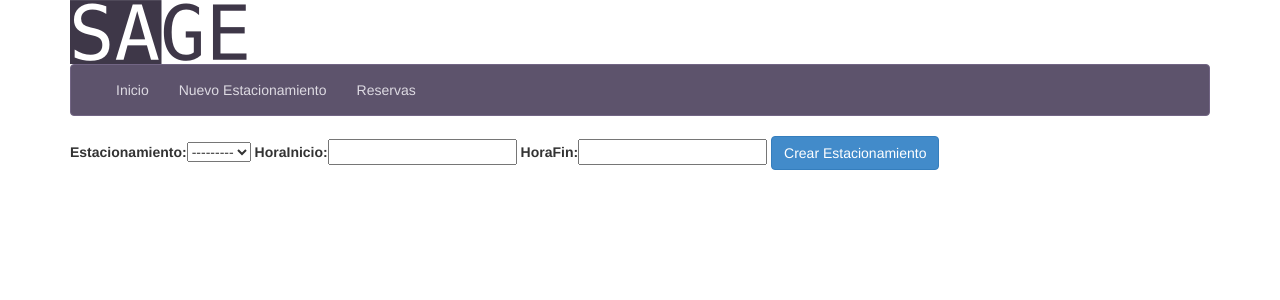
After one commit to ShadowManu/SAGE, a Django app: page /nueva_reserva/ in a window 1280 px wide. The commit adds this page. Shown: the top 300 px of the page. Run offline with Django 3.2, Linux system fonts and the light colour scheme; data comes from the database, SQL or seed files in the repository; both versions use the stored data as it was after the commit; some libraries are stand-ins or nearby versions.

Commit message:
Sistema de reservas por puesto

```diff
--- a/estacionamientos/admin.py
+++ b/estacionamientos/admin.py
@@ -1,4 +1,6 @@
 from django.contrib import admin
-from estacionamientos.models import Estacionamiento as est
+from estacionamientos.models import Estacionamiento, Reserva, Puesto
 
-admin.site.register(est)
+admin.site.register(Estacionamiento)
+admin.site.register(Reserva)
+admin.site.register(Puesto)
--- a/estacionamientos/forms.py
+++ b/estacionamientos/forms.py
@@ -2,7 +2,7 @@
 # -*- coding: utf-8 -*-
 import re
 from django import forms
-from estacionamientos.models import Estacionamiento
+from estacionamientos.models import Estacionamiento, Reserva
 
 
 class EstacionamientosForm(forms.ModelForm):
@@ -26,3 +26,9 @@ class EstacionamientosForm(forms.ModelForm):
     class Meta:
         model = Estacionamiento
         fields = '__all__'
+
+class ReservaForm(forms.ModelForm):
+
+    class Meta:
+        model = Reserva
+        fields = ['estacionamiento', 'horaInicio', 'horaFin',]
--- a/estacionamientos/models.py
+++ b/estacionamientos/models.py
@@ -20,3 +20,21 @@ class Estacionamiento(models.Model):
 
     def __unicode__(self):
         return self.nombre_est
+
+
+class Puesto(models.Model):
+    estacionamiento = models.ForeignKey(Estacionamiento)
+    numero = models.IntegerField()
+
+    def __unicode__(self):
+        return str(self.estacionamiento)+" - "+str(self.numero)
+
+
+class Reserva(models.Model):
+    estacionamiento = models.ForeignKey(Estacionamiento)
+    puesto = models.ForeignKey(Puesto)
+    horaInicio = models.TimeField()
+    horaFin = models.TimeField()
+
+    def __unicode__(self):
+        return "reserva"
--- a/estacionamientos/urls.py
+++ b/estacionamientos/urls.py
@@ -7,5 +7,7 @@ urlpatterns = patterns('',
                        url(r'^layout/$', views.layout, name='layout'),
                        url(r'^nuevo/$', views.crearEstacionamiento, name='Nuevo estacionamiento'),
                        url(r'^(?P<id_est>\d+)/$', views.verEstacionamiento, name='detalles'),
-                       url(r'^(?P<id_est>\d+)/editar/$', views.editarEstacionamiento, name="edicion")
+                       url(r'^(?P<id_est>\d+)/editar/$', views.editarEstacionamiento, name="edicion"),
+                       url(r'^nueva_reserva/$', views.crearReserva, name="reservar"),
+                       url(r'^reservas/$', views.verReservas, name="lista reservas"),
 )
--- a/estacionamientos/views.py
+++ b/estacionamientos/views.py
@@ -1,13 +1,58 @@
 from django.http import HttpResponse
 from django.template import RequestContext
 from django.shortcuts import render_to_response, get_object_or_404
-from estacionamientos.forms import EstacionamientosForm
-from models import Estacionamiento
+from django.db.models import Q
+from estacionamientos.forms import EstacionamientosForm, ReservaForm
+from models import Estacionamiento, Reserva, Puesto
 
 
 def layout(request):
     context = RequestContext(request)
     return render_to_response('estacionamientos/layout.html')
+
+def verificarReserva(inicio, fin, cap):
+    libres = Puesto.objects.exclude(Q(reserva__horaInicio__gte=inicio)|
+                                    Q(reserva__horaFin__lte=fin)).exclude(reserva__horaInicio__lt=inicio,
+                                                                          reserva__horaFin__gt=fin)
+    if libres:
+        return libres[0]
+    else:
+        return None
+
+def crearReserva(request):
+    context = RequestContext(request)
+    if request.method == 'POST':
+        form = ReservaForm(request.POST)
+        if form.is_valid():
+            est = form.cleaned_data['estacionamiento']
+            inicio = form.cleaned_data['horaInicio']
+            fin = form.cleaned_data['horaFin']
+            cap = Estacionamiento.objects.get(nombre_est=est).capacidad
+            print cap
+            print inicio
+            print fin
+            puesto = verificarReserva(inicio, fin, cap)
+            if puesto:
+                reserva = form.save(commit=False)
+                reserva.puesto = puesto
+                reserva.save()
+            else:
+                ocupado = True
+                return render_to_response('estacionamientos/crear_reserva.html',
+                                          {'form': form, 'ocupado': ocupado, 'estacionamiento': est},
+                                          context)
+            return index(request)
+    else:
+        form = ReservaForm()
+    return render_to_response('estacionamientos/crear_reserva.html',
+                              {'form': form}, context)
+
+def verReservas(request):
+    context = RequestContext(request)
+    reservas = Reserva.objects.all()
+    return render_to_response('estacionamientos/reservas.html',
+                              {'reservas': reservas}, context)
+
 
 def index(request, id_est=None):
     context = RequestContext(request)
@@ -16,7 +61,8 @@ def index(request, id_est=None):
         parametros = Estacionamiento.objects.get(pk=id_est)
     except Estacionamiento.DoesNotExist:
         parametros = None
-    return render_to_response('estacionamientos/index.html', {'lista': listaEst, 'parametros': parametros}, context)
+    return render_to_response('estacionamientos/index.html',
+                              {'lista': listaEst, 'parametros': parametros}, context)
 
 def crearEstacionamiento(request):
     context = RequestContext(request)
@@ -24,17 +70,27 @@ def crearEstacionamiento(request):
     if request.method == 'POST':
         form = EstacionamientosForm(request.POST)
         if form.is_valid():
+            cap = form.cleaned_data['capacidad']
+            est = form.cleaned_data['nombre_est']
+            print cap
             form.save(commit=True)
+            i = 1
+            aux = Estacionamiento.objects.get(nombre_est=est)
+            while (i<=cap):
+                Puesto.objects.create(estacionamiento=aux, numero=i)
+                i += 1
             return index(request)
     else:
         form = EstacionamientosForm()
 
-    return render_to_response('estacionamientos/crear_estacionamiento.html', {'form': form}, context)
+    return render_to_response('estacionamientos/crear_estacionamiento.html',
+                              {'form': form}, context)
 
 def verEstacionamiento(request, id_est):
     context = RequestContext(request)
     parametros = get_object_or_404(Estacionamiento, pk=id_est)
-    return render_to_response('estacionamientos/estacionamiento.html', {'parametros': parametros}, context)
+    return render_to_response('estacionamientos/estacionamiento.html',
+                              {'parametros': parametros}, context)
 
 def editarEstacionamiento(request, id_est):
     context = RequestContext(request)
@@ -47,4 +103,5 @@ def editarEstacionamiento(request, id_est):
             return index(request, id_est)
     else:
         form = EstacionamientosForm(instance=est)
-    return render_to_response('estacionamientos/editar_estacionamiento.html', {'form': form, 'lista': listaEst}, context)
+    return render_to_response('estacionamientos/editar_estacionamiento.html',
+                              {'form': form, 'lista': listaEst}, context)
--- a/templates/estacionamientos/crear_estacionamiento.html
+++ b/templates/estacionamientos/crear_estacionamiento.html
@@ -1,5 +1,4 @@
 {% extends 'layout.html' %}
-{% load bootstrap_toolkit %}
 <meta charset="utf-8">
 {% block contenido %}
 <div class="container">
--- /dev/null
+++ b/templates/estacionamientos/crear_reserva.html
@@ -0,0 +1,13 @@
+{% extends 'layout.html' %}
+<meta charset="utf-8">
+
+{% block contenido%}
+{% if ocupado %}
+	<p>El estacionamiento {{ estacionamiento }} esta lleno en ese horario, por favor introduzca otro horario de reserva.</p>
+{% endif %}
+<form id="estacionamiento_form" method="post" action="" class="form-horizontal center-block" role="form">
+	    {% csrf_token %}
+	    {{ form }}
+		<input class="btn btn-primary" type="submit" name="submit" value="Crear Estacionamiento"/>
+</form>
+{% endblock %}
--- a/templates/estacionamientos/editar_estacionamiento.html
+++ b/templates/estacionamientos/editar_estacionamiento.html
@@ -1,5 +1,4 @@
 {% extends 'layout.html' %}
-{% load bootstrap_toolkit %}
 <meta charset="utf-8">
 {% block contenido %}
 	{% if lista %}
--- a/templates/layout.html
+++ b/templates/layout.html
@@ -29,6 +29,7 @@
                         <ul class="nav navbar-nav">
                             <li><a href="/">Inicio</a></li>
                             <li><a href="/nuevo">Nuevo Estacionamiento</a></li>
+                            <li><a href="/nueva_reserva">Reservas</a></li>
                         </ul>
                     </div><!-- end of collapsable sigulabmenu -->
                 </div><!-- end of container-fluid -->
```
Also changed, not shown: sage/settings.py (+6 -2 lines), templates/estacionamientos/index.html (+6 -6 lines), templates/estacionamientos/reservas.html (added, +14 -0 lines), db.sqlite3, 2 other files.
